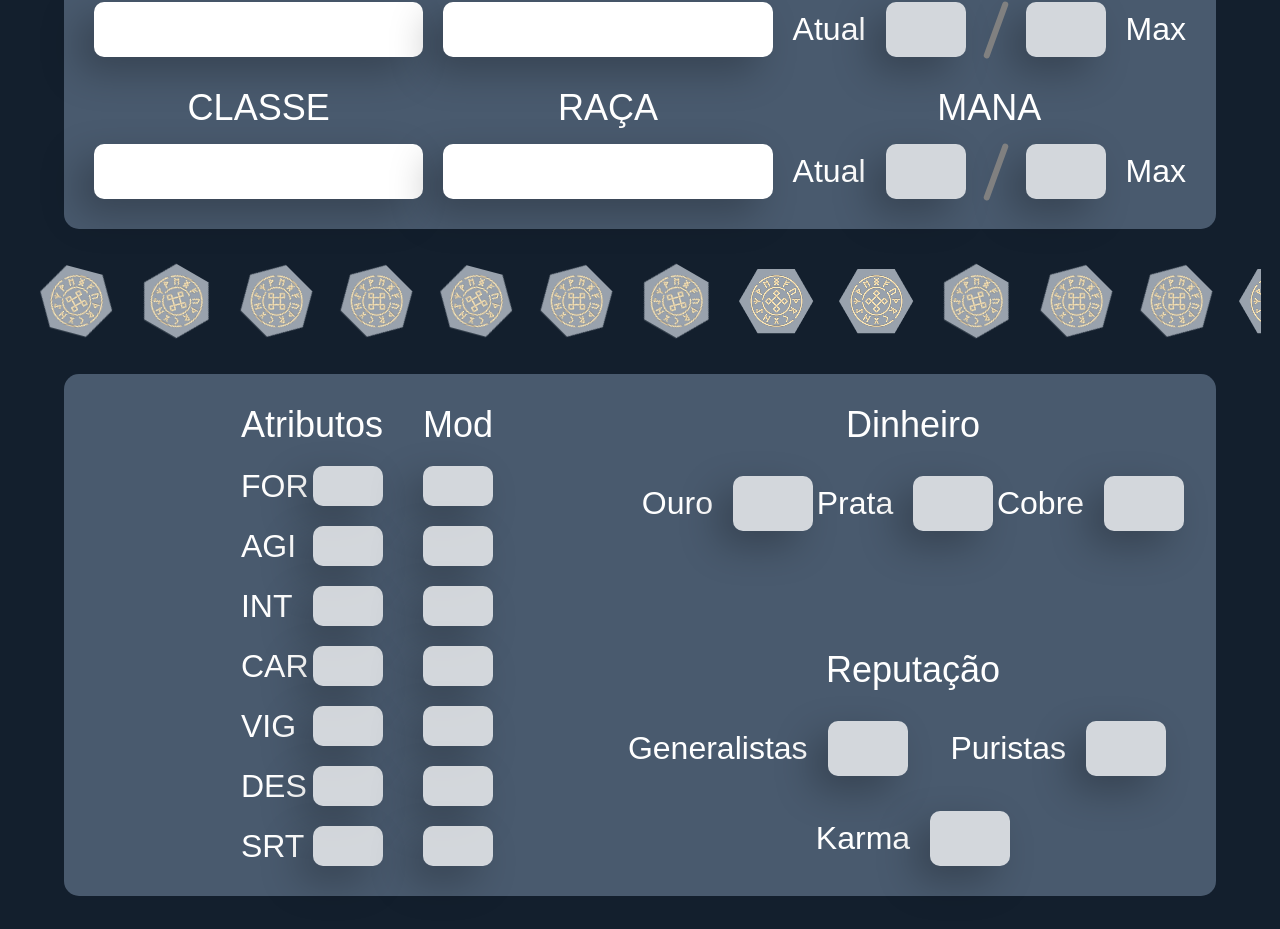
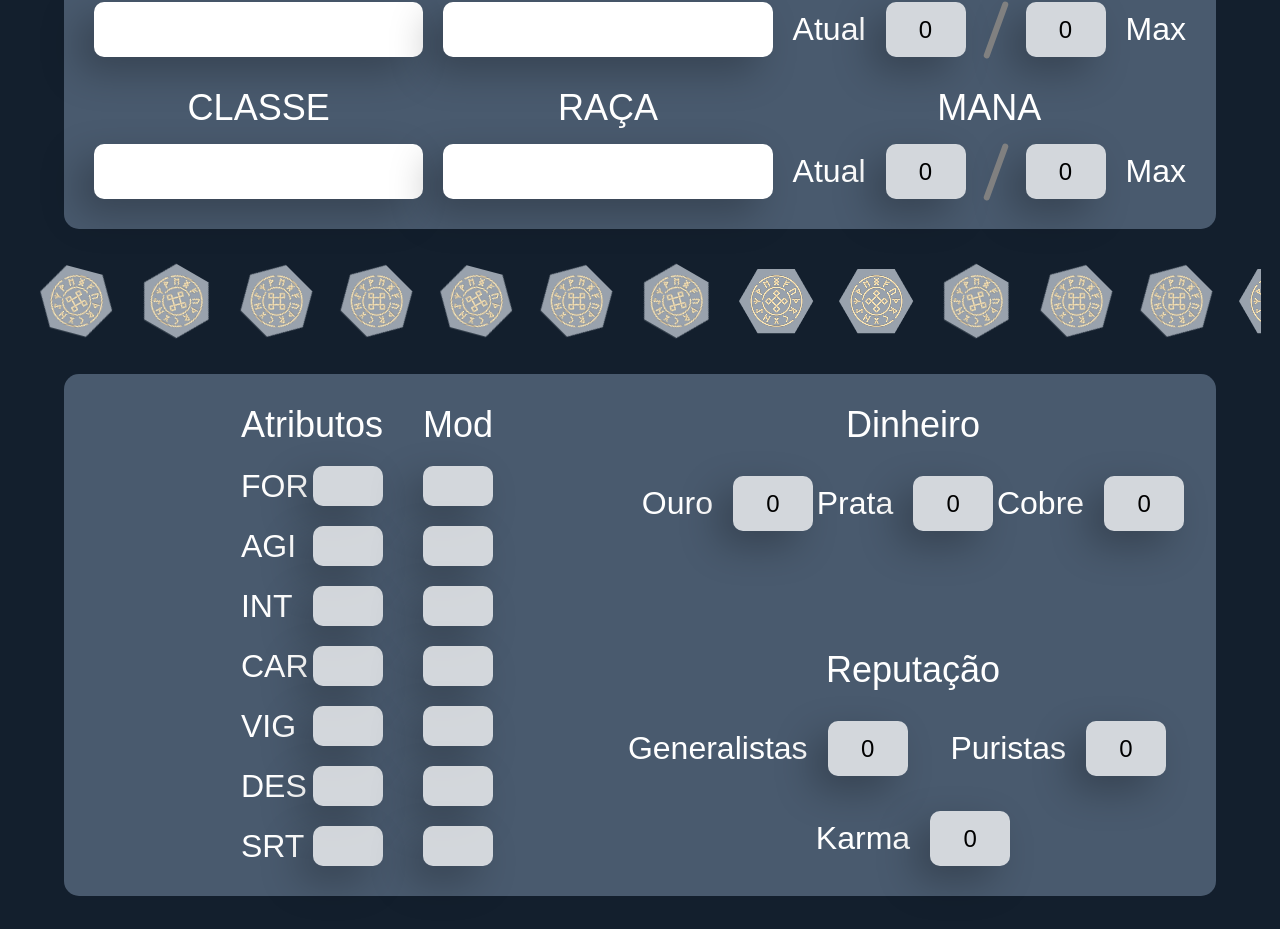
Before and after one commit to RicardoCiriloJunior/fichas-personagem, a React (Vite) app: page / in a window 1280 px wide. Shown: the part 330-1259 px from the top of the page. Built offline with nearby package versions, Linux system fonts and the light colour scheme; a web font is replaced by a local one.

Commit message:
feat(inventario): adiciona a pagina para gerenciar o inventario

```diff
--- a/src/components/HomePage/HomePage.tsx
+++ b/src/components/HomePage/HomePage.tsx
@@ -43,9 +43,10 @@ function HomePage() {
                   label="Atual"
                   name="vidaAtual"
                   directionLabel="left"
+                  value={0}
                 />
                 <div className="barra-diagonal"></div>
-                <StatusValor label="Max" name="vidaMax" directionLabel="right" />
+                <StatusValor label="Max" name="vidaMax" directionLabel="right" value={0}/>
               </div>
             </div>
           </div>
@@ -75,9 +76,10 @@ function HomePage() {
                   label="Atual"
                   name="manaAtual"
                   directionLabel="left"
+                  value={0}
                 />
                 <div className="barra-diagonal"></div>
-                <StatusValor label="Max" name="manaMax" directionLabel="right" />
+                <StatusValor label="Max" name="manaMax" directionLabel="right" value={0} />
               </div>
             </div>
           </div>
@@ -124,17 +126,17 @@ function HomePage() {
                 <div id="dinheiro-container">
                     <p>Dinheiro</p>
                     <div id="inputs-dinheiro">
-                        <StatusValor label="Ouro" name="dinheiroOuro" />
-                        <StatusValor label="Prata" name="dinheiroPrata" />
-                        <StatusValor label="Cobre" name="dinheiroCobre" />
+                        <StatusValor label="Ouro" name="dinheiroOuro" value={0} />
+                        <StatusValor label="Prata" name="dinheiroPrata" value={0} />
+                        <StatusValor label="Cobre" name="dinheiroCobre" value={0} />
                     </div>
                 </div>
                 <div id="reputacao-container">
                     <p>Reputação</p>
                     <div id="inputs-reputacao">
-                        <StatusValor label="Generalistas" name="repGeneralistas" classname="status-valor-reputacao"/>
-                        <StatusValor label="Puristas" name="repPuristas" classname="status-valor-reputacao"/>
-                        <StatusValor label="Karma" name="repKarma" classname="status-valor-reputacao"/>
+                        <StatusValor label="Generalistas" name="repGeneralistas" value={0} classname="status-valor-reputacao"/>
+                        <StatusValor label="Puristas" name="repPuristas" value={0} classname="status-valor-reputacao"/>
+                        <StatusValor label="Karma" name="repKarma" value={0} classname="status-valor-reputacao"/>
                     </div>
                 </div>
             </div>
--- a/src/components/InventarioPage/InventarioPage.tsx
+++ b/src/components/InventarioPage/InventarioPage.tsx
@@ -1,48 +1,83 @@
-import './InventarioPage.css';
-import Header from '../Header/Header';
-import ItemSection from '../ItemSection/ItemSection';
-import { Diamante } from '../Header/Header';
-import StatusValor from '../StatusValor/StatusValor';
-import { useState, useEffect } from 'react';
-import { Adicionar } from '../ItemSection/ItemSection';
+import "./InventarioPage.css";
+import Header from "../Header/Header";
+import ItemSection from "../ItemSection/ItemSection";
+import { Diamante } from "../Header/Header";
+import StatusValor from "../StatusValor/StatusValor";
+import { useState, useEffect } from "react";
+import { Adicionar } from "../ItemSection/ItemSection";
 function InventarioPage() {
   const [itensInventario, setItensInventario] = useState([
-        { nome: 'Corda', quantidade: 2 },
-        { nome: 'Tocha', quantidade: 5 },
-        { nome: 'Pederneira', quantidade: 1 },
+    { id: crypto.randomUUID(), nome: "Corda", quantidade: 2 },
+    { id: crypto.randomUUID(), nome: "Tocha", quantidade: 5 },
+    { id: crypto.randomUUID(), nome: "Pederneira", quantidade: 1 },
   ]);
 
   function adicionarItem() {
-        setItensInventario([...itensInventario, { nome: '', quantidade: 0 }]);
+    setItensInventario([
+      ...itensInventario,
+      { id: crypto.randomUUID(), nome: "", quantidade: 0 },
+    ]);
   }
   function removerItem(indexToRemove: number) {
-        const novosItens = itensInventario.filter((_, index) => index !== indexToRemove);
+    const novosItens = itensInventario.filter(
+      (_, index) => index !== indexToRemove
+    );
     setItensInventario(novosItens);
+  }
+  function atualizarNome(id: string, nome: string) {
+    setItensInventario((prev) =>
+      prev.map((item) => (item.id === id ? { ...item, nome } : item))
+    );
+  }
+  function atualizarQuantidade(id: string, quantidade: number) {
+    setItensInventario((prev) =>
+      prev.map((item) => (item.id === id ? { ...item, quantidade } : item))
+    );
   }
 
   useEffect(() => {
-        window.scrollTo({ top: document.body.scrollHeight, behavior: 'smooth' });
+    window.scrollTo({ top: document.body.scrollHeight, behavior: "smooth" });
     console.log(itensInventario);
   }, [itensInventario]);
 
   return (
     <div className="home-container" id="inventario-page">
-            <Header title="Ficha" voltar={true} navigateTo='/'/>
+      <Header title="Ficha" voltar={true} navigateTo="/" />
       <main>
-                <h1 className='home-title'>Inventário</h1>
+        <h1 className="home-title">Inventário</h1>
         <div className="blue-content" id="inventario-content">
-                    {itensInventario.length > 0 ? itensInventario.map((item, index) => (
-                        <ItemSection lixeiraInline={true} ultimoItem={index === itensInventario.length - 1} key={index} onAddClick={adicionarItem} onDeleteClick={() => removerItem(index)}>
+          {itensInventario.length > 0 ? (
+            itensInventario.map((item, index) => (
+              <ItemSection
+                lixeiraInline={true}
+                ultimoItem={index === itensInventario.length - 1}
+                key={item.id}
+                onAddClick={adicionarItem}
+                onDeleteClick={() => removerItem(index)}
+              >
                 <div className="input-inventario-container">
                   <div>
                     <Diamante />
-                                <input type="text" className="input-inventario" value={item.nome}/>
+                    <input
+                      type="text"
+                      className="input-inventario"
+                      value={item.nome}
+                      onChange={(e) => atualizarNome(item.id, e.target.value)}
+                    />
                   </div>
-                            <StatusValor name="quantidadeItem" heightInput='40px' setas value={item.quantidade}/>
+                  <StatusValor
+                    name="quantidadeItem"
+                    heightInput="40px"
+                    setas
+                    value={item.quantidade}
+                    onChange={(v) => atualizarQuantidade(item.id, v)}
+                  />
                 </div>
               </ItemSection>
-                    )) : <Adicionar display={true} onAddClick={adicionarItem} sozinho/>}
-
+            ))
+          ) : (
+            <Adicionar display={true} onAddClick={adicionarItem} sozinho />
+          )}
         </div>
       </main>
     </div>
--- a/src/components/StatusValor/StatusValor.tsx
+++ b/src/components/StatusValor/StatusValor.tsx
@@ -1,7 +1,6 @@
   import "./StatusValor.css";
   import { FaCaretLeft } from "react-icons/fa6";
   import { FaCaretRight } from "react-icons/fa";
-import { useState } from "react";
 
   type Props = {
     label?: string;
@@ -10,7 +9,8 @@ type Props = {
     classname?: string;
     heightInput?: string;
     setas?: boolean;
-  value?: number;
+    value: number;
+    onChange?: (value: number) => void;
   };
 
   function StatusValor({
@@ -20,18 +20,18 @@ function StatusValor({
     classname,
     heightInput = "55px",
     setas = false,
-  value
+    value,
+    onChange
   }: Props) {
     const direction = directionLabel === "left" ? "row" : "row-reverse";
     const gap = setas ? "10px" : "20px";
-  const [valorInput, setValorInput] = useState(value || 0);
 
     const handleCaretLeft = () => {
-    setValorInput((prev) => (prev > 0 ? prev - 1 : 0));
+      onChange?.(value > 0 ? value - 1 : 0);
     };
 
     const handleCaretRight = () => {
-    setValorInput((prev) => prev + 1);
+      onChange?.(value + 1);
     };
 
 
@@ -47,8 +47,8 @@ function StatusValor({
           name={name}
           className="status-valor-input"
           style={{ height: heightInput }}
-        value={valorInput || ''}
-        onChange={(e) => setValorInput(Number(e.target.value))}
+          value={value}
+          onChange={(e) => onChange?.(Number(e.target.value))}
         />
         {setas && <FaCaretRight size={36} className="seta-icon" onClick={handleCaretRight}/>}
       </div>
```
Lines whose indentation alone changed are shown as unchanged.
